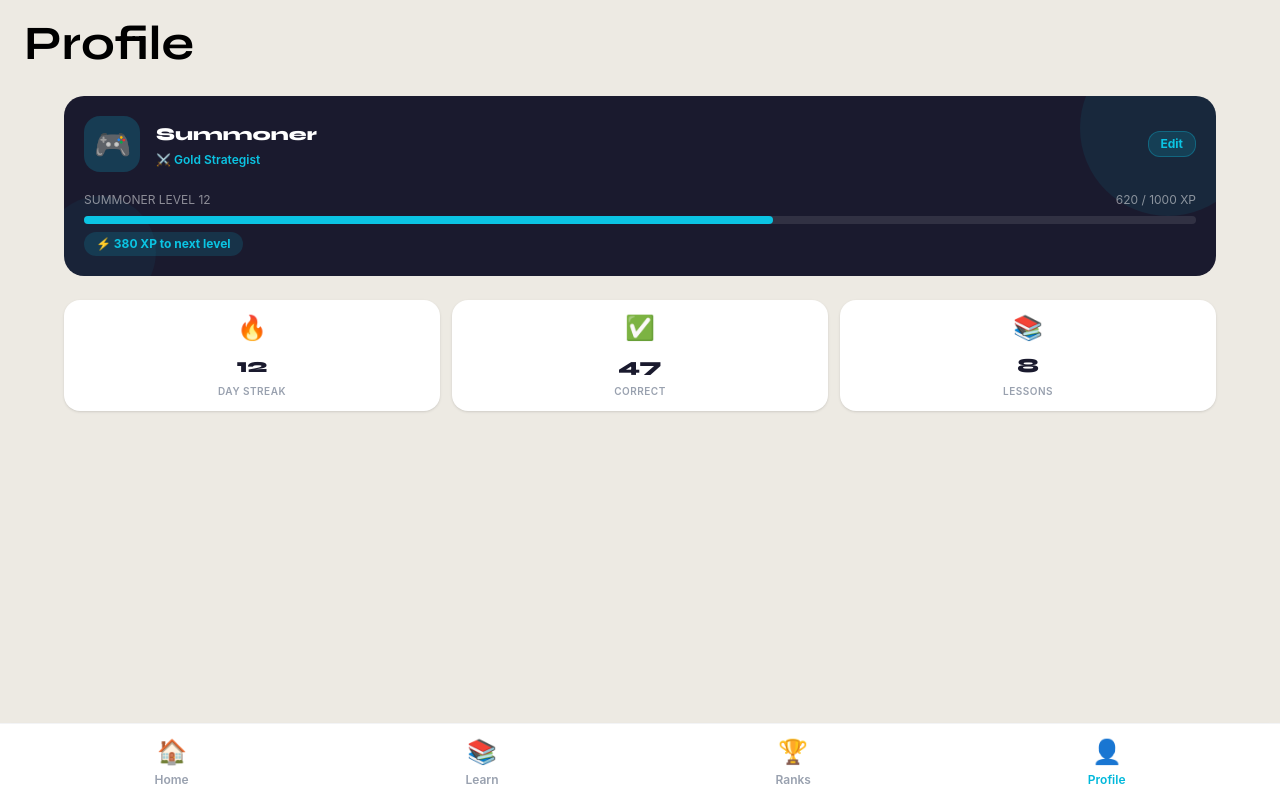
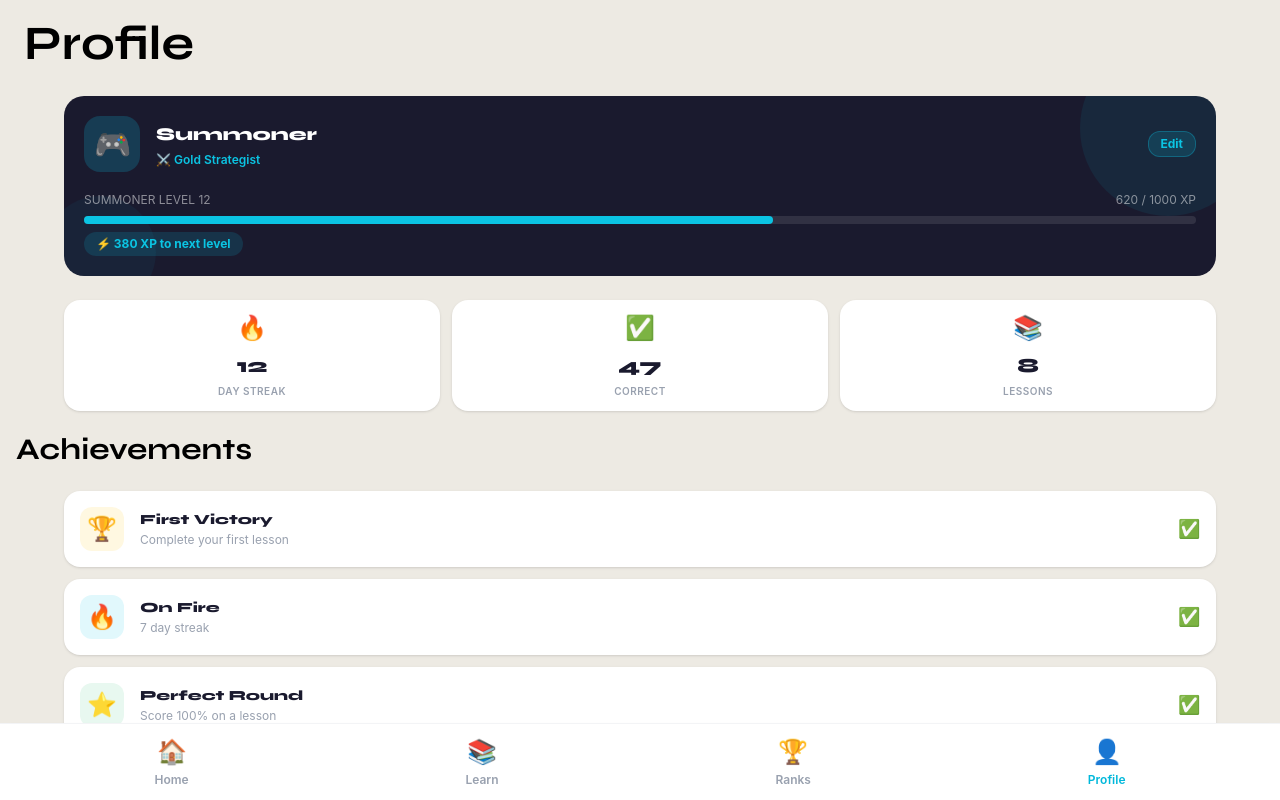
Before and after one commit to Chris-wav/lproject, a React (Vite) app in the folder lol-academy/: page /profile in a window 1280 px wide. Built offline with nearby package versions, Linux system fonts and the light colour scheme.

Commit message:
Finished profile page,ToDo for tomorrow:Get the data from the profile to another folder, i dont like spaghetti, start and finish the learn page.Still in the mvp, everything is hard coded

```diff
--- /dev/null
+++ b/lol-academy/src/components/AchievementCard.tsx
@@ -0,0 +1,36 @@
+import React from "react";
+interface AchievementCardProps {
+  icon: string;
+  title: string;
+  description: string;
+  bg: string;
+  locked: boolean;
+}
+const AchievementCard = ({
+  icon,
+  title,
+  description,
+  bg,
+  locked,
+}: AchievementCardProps) => {
+  return (
+    <div
+      className={`bg-white rounded-2xl p-4 flex items-center gap-4 shadow-sm ${locked ? "opacity-50" : ""}`}
+    >
+      <div
+        className="w-11 h-11 rounded-xl flex items-center justify-center text-2xl flex-shrink-0"
+        style={{ background: bg }}
+      >
+        {icon}
+      </div>
+      <div className="flex-1">
+        <p className="font-display font-[800] text-sm text-[#1a1a2e]">
+          {title}
+        </p>
+        <p className="text-xs text-gray-400 mt-0.5">{description}</p>
+      </div>
+      <span className="text-lg">{locked ? "🔒" : "✅"}</span>
+    </div>
+  );
+};
+export default AchievementCard;
--- /dev/null
+++ b/lol-academy/src/components/CompletedLessonCard.tsx
@@ -0,0 +1,37 @@
+interface CompletedLessonCardProps {
+  icon: React.ReactNode;
+  title: string;
+  category: string;
+  difficulty: string;
+  score: number;
+  total: number;
+}
+
+const CompletedLessonCard = ({
+  icon,
+  title,
+  category,
+  difficulty,
+  score,
+  total,
+}: CompletedLessonCardProps) => {
+  return (
+    <div className="bg-white rounded-2xl p-4 flex items-center gap-3 shadow-sm">
+      <div className="w-10 h-10 rounded-xl bg-[#0BC4E3]/12 flex items-center justify-center text-xl flex-shrink-0">
+        {icon}
+      </div>
+      <div className="flex-1">
+        <p className="font-display font-[800] text-sm text-[#1a1a2e]">
+          {title}
+        </p>
+        <p className="text-xs text-gray-400 mt-0.5">
+          {category} · {difficulty}
+        </p>
+      </div>
+      <span className="font-display font-[800] text-sm text-[#27AE60]">
+        {score}/{total}
+      </span>
+    </div>
+  );
+};
+export default CompletedLessonCard;
--- a/lol-academy/src/routeTree.gen.ts
+++ b/lol-academy/src/routeTree.gen.ts
@@ -10,7 +10,6 @@
 
 import { Route as rootRouteImport } from './routes/__root'
 import { Route as ProfileRouteImport } from './routes/profile'
-import { Route as HomeRouteImport } from './routes/home'
 import { Route as IndexRouteImport } from './routes/index'
 import { Route as ResultsIdRouteImport } from './routes/results.$id'
 import { Route as QuizIdRouteImport } from './routes/quiz.$id'
@@ -19,11 +18,6 @@ import { Route as CategoryIdRouteImport } from './routes/category.$id'
 const ProfileRoute = ProfileRouteImport.update({
   id: '/profile',
   path: '/profile',
-  getParentRoute: () => rootRouteImport,
-} as any)
-const HomeRoute = HomeRouteImport.update({
-  id: '/home',
-  path: '/home',
   getParentRoute: () => rootRouteImport,
 } as any)
 const IndexRoute = IndexRouteImport.update({
@@ -49,7 +43,6 @@ const CategoryIdRoute = CategoryIdRouteImport.update({
 
 export interface FileRoutesByFullPath {
   '/': typeof IndexRoute
-  '/home': typeof HomeRoute
   '/profile': typeof ProfileRoute
   '/category/$id': typeof CategoryIdRoute
   '/quiz/$id': typeof QuizIdRoute
@@ -57,7 +50,6 @@ export interface FileRoutesByFullPath {
 }
 export interface FileRoutesByTo {
   '/': typeof IndexRoute
-  '/home': typeof HomeRoute
   '/profile': typeof ProfileRoute
   '/category/$id': typeof CategoryIdRoute
   '/quiz/$id': typeof QuizIdRoute
@@ -66,7 +58,6 @@ export interface FileRoutesByTo {
 export interface FileRoutesById {
   __root__: typeof rootRouteImport
   '/': typeof IndexRoute
-  '/home': typeof HomeRoute
   '/profile': typeof ProfileRoute
   '/category/$id': typeof CategoryIdRoute
   '/quiz/$id': typeof QuizIdRoute
@@ -74,25 +65,12 @@ export interface FileRoutesById {
 }
 export interface FileRouteTypes {
   fileRoutesByFullPath: FileRoutesByFullPath
-  fullPaths:
-    | '/'
-    | '/home'
-    | '/profile'
-    | '/category/$id'
-    | '/quiz/$id'
-    | '/results/$id'
+  fullPaths: '/' | '/profile' | '/category/$id' | '/quiz/$id' | '/results/$id'
   fileRoutesByTo: FileRoutesByTo
-  to:
-    | '/'
-    | '/home'
-    | '/profile'
-    | '/category/$id'
-    | '/quiz/$id'
-    | '/results/$id'
+  to: '/' | '/profile' | '/category/$id' | '/quiz/$id' | '/results/$id'
   id:
     | '__root__'
     | '/'
-    | '/home'
     | '/profile'
     | '/category/$id'
     | '/quiz/$id'
@@ -101,7 +79,6 @@ export interface FileRouteTypes {
 }
 export interface RootRouteChildren {
   IndexRoute: typeof IndexRoute
-  HomeRoute: typeof HomeRoute
   ProfileRoute: typeof ProfileRoute
   CategoryIdRoute: typeof CategoryIdRoute
   QuizIdRoute: typeof QuizIdRoute
@@ -115,13 +92,6 @@ declare module '@tanstack/react-router' {
       path: '/profile'
       fullPath: '/profile'
       preLoaderRoute: typeof ProfileRouteImport
-      parentRoute: typeof rootRouteImport
-    }
-    '/home': {
-      id: '/home'
-      path: '/home'
-      fullPath: '/home'
-      preLoaderRoute: typeof HomeRouteImport
       parentRoute: typeof rootRouteImport
     }
     '/': {
@@ -157,7 +127,6 @@ declare module '@tanstack/react-router' {
 
 const rootRouteChildren: RootRouteChildren = {
   IndexRoute: IndexRoute,
-  HomeRoute: HomeRoute,
   ProfileRoute: ProfileRoute,
   CategoryIdRoute: CategoryIdRoute,
   QuizIdRoute: QuizIdRoute,
--- a/lol-academy/src/routes/home.tsx
+++ /dev/null
@@ -1,7 +0,0 @@
-import {createFileRoute} from "@tanstack/react-router";
-
-export const Route = createFileRoute("/home")({
-  component: () => {
-    return (<h1>Home</h1>);
-  }
-})
--- a/lol-academy/src/routes/profile.tsx
+++ b/lol-academy/src/routes/profile.tsx
@@ -1,12 +1,70 @@
 import { createFileRoute } from "@tanstack/react-router";
 import SummonerCard from "../components/SummonerCard";
 import MilestoneCard from "../components/MilestoneCard";
+import AchievementCard from "../components/AchievementCard";
+import CompletedLessonCard from "../components/CompletedLessonCard";
 
 export const Route = createFileRoute("/profile")({
   component: RouteComponent,
 });
 
 function RouteComponent() {
+  const achievements = [
+    {
+      icon: "🏆",
+      title: "First Victory",
+      description: "Complete your first lesson",
+      unlocked: true,
+      bg: "#FFF8E1",
+    },
+    {
+      icon: "🔥",
+      title: "On Fire",
+      description: "7 day streak",
+      unlocked: true,
+      bg: "rgba(11, 196, 227, 0.12)",
+    },
+    {
+      icon: "⭐",
+      title: "Perfect Round",
+      description: "Score 100% on a lesson",
+      unlocked: true,
+      bg: "#E8F8F0",
+    },
+    {
+      icon: "🗺️",
+      title: "Map Master",
+      description: "Complete all map awareness lessons",
+      unlocked: false,
+      bg: "#f5f5f5",
+    },
+  ];
+  const completedLessons = [
+    {
+      icon: "🗺️",
+      title: "Vision Control",
+      category: "Map Awareness",
+      difficulty: "Beginner",
+      score: 3,
+      total: 3,
+    },
+    {
+      icon: "⚔️",
+      title: "Objective Priority",
+      category: "Decision Making",
+      difficulty: "Beginner",
+      score: 2,
+      total: 3,
+    },
+    {
+      icon: "🎯",
+      title: "Ability Combos",
+      category: "Champion Mechanics",
+      difficulty: "Beginner",
+      score: 3,
+      total: 3,
+    },
+  ];
   const stats = [
     { icon: "🔥", title: "12", description: "Day Streak" },
     { icon: "✅", title: "47", description: "Correct" },
@@ -26,6 +84,34 @@ function RouteComponent() {
           />
         ))}
       </div>
+      <h1 className="text-3xl font-display pl-4">Achievements</h1>
+      <div className="mt-1 grid grid-cols-1 gap-3 w-[90%] mx-auto">
+        {achievements.map((achievement, index) => (
+          <AchievementCard
+            key={index}
+            icon={achievement.icon}
+            title={achievement.title}
+            description={achievement.description}
+            bg={achievement.bg}
+            locked={!achievement.unlocked}
+          />
+        ))}
+      </div>
+      <h1 className="text-3xl font-display pl-4">Completed lessons</h1>
+
+      <div className="mt-1 grid grid-cols-1 gap-3 w-[90%] mx-auto">
+        {completedLessons.map((lesson, index) => (
+          <CompletedLessonCard
+            key={index}
+            icon={lesson.icon}
+            title={lesson.title}
+            category={lesson.category}
+            difficulty={lesson.difficulty}
+            score={lesson.score}
+            total={lesson.total}
+          />
+        ))}
+      </div>
     </div>
   );
 }
```
